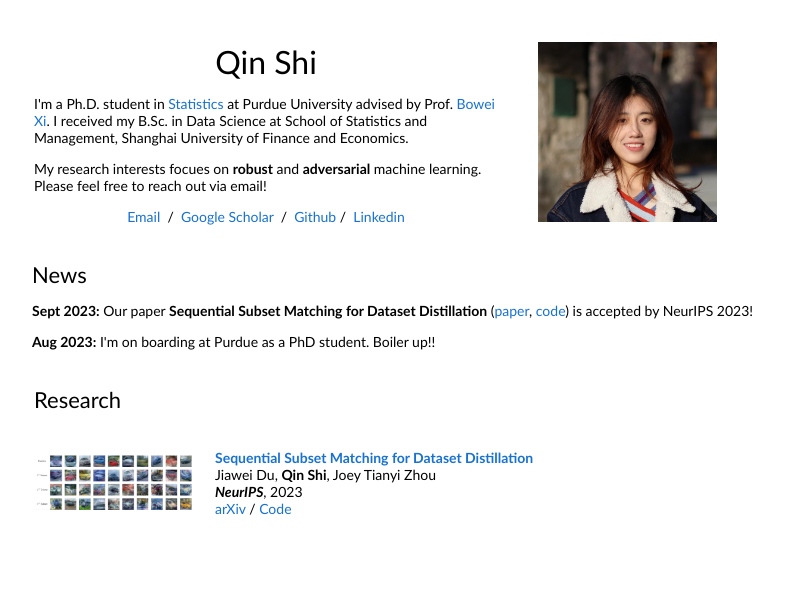
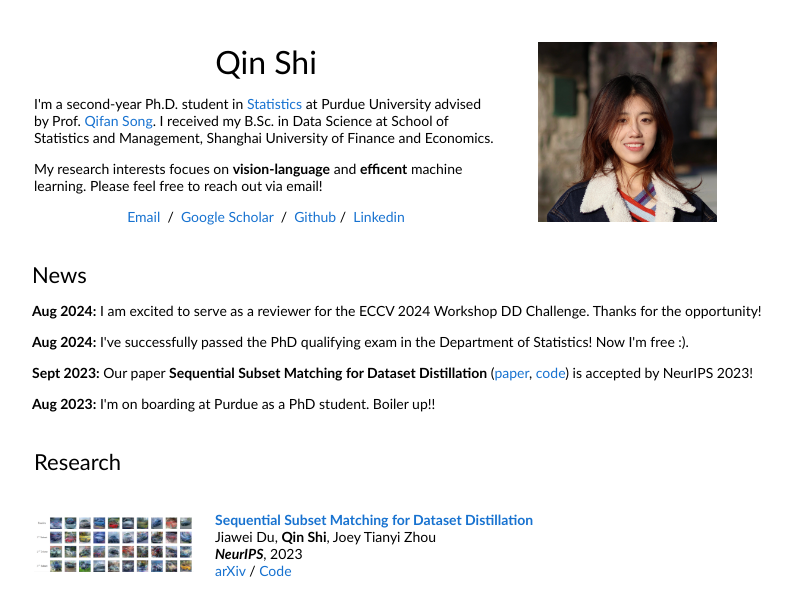
Before and after one commit to shqii1j/shqii1j.github.io, a plain HTML site: page index.html in a window 1280 px wide. Shown: the whole page, without its empty margins (226-1018 px from the left). Drawn offline with Linux system fonts and the light colour scheme.

Commit message:
Update news

```diff
--- a/index.html
+++ b/index.html
@@ -20,16 +20,16 @@
               <p style="text-align:center">
                 <name>Qin Shi</name>
               </p>
-              <p>I'm a Ph.D. student in <a href="https://www.stat.purdue.edu/">Statistics</a> at Purdue University advised by Prof. <a href="https://www.stat.purdue.edu/~xbw/">Bowei Xi</a>. I received my B.Sc. in Data Science at School of Statistics and Management, Shanghai University of Finance and Economics.
+              <p>I'm a second-year Ph.D. student in <a href="https://www.stat.purdue.edu/">Statistics</a> at Purdue University advised by Prof. <a href="https://www.stat.purdue.edu/~qfsong/">Qifan Song</a>. I received my B.Sc. in Data Science at School of Statistics and Management, Shanghai University of Finance and Economics.
               </p>
               <p>
-                My research interests focues on <b>robust</b> and <b>adversarial</b> machine learning. Please feel free to reach out via email!
+                My research interests focues on <b>vision-language</b> and <b>efficent</b> machine learning. Please feel free to reach out via email!
               </p>
               <p style="text-align:center">
                 <a href="mailto:shi622@purdue.com">Email</a> &nbsp/&nbsp
                 <!-- <a href="data/cv.pdf">CV</a> &nbsp/&nbsp -->
                 <!-- <a href="data/JonBarron-bio.txt">Bio</a> &nbsp/&nbsp -->
-                <a href="https://scholar.google.com/citations?hl=zh-CN&user=L34aMLgAAAAJ/">Google Scholar</a> &nbsp/&nbsp
+                <a href="https://scholar.google.com/citations?user=L34aMLgAAAAJ&hl=en">Google Scholar</a> &nbsp/&nbsp
                 <a href="https://github.com/shqii1j/">Github</a>&nbsp/&nbsp
                 <a href="https://www.linkedin.com/in/qin-shi-5a3072247/">Linkedin</a>
               </p>
@@ -45,6 +45,12 @@
             <tr>
             <td style="padding:2px;width:100%;vertical-align:middle">
               <heading>News</heading>
+	      <p>
+                <strong>Aug 2024:</strong> I am excited to serve as a reviewer for the ECCV 2024 Workshop DD Challenge. Thanks for the opportunity!
+              </p>
+	      <p>
+                <strong>Aug 2024:</strong> I've successfully passed the PhD qualifying exam in the Department of Statistics! Now I'm free :).
+              </p>
               <p>
                 <strong>Sept 2023:</strong> Our paper <strong>Sequential Subset Matching for Dataset Distillation</strong> (<a href="https://arxiv.org/pdf/2311.01570.pdf">paper</a>, <a href="https://github.com/shqii1j/seqmatch">code</a>) is accepted by NeurIPS 2023!
               </p>
```
